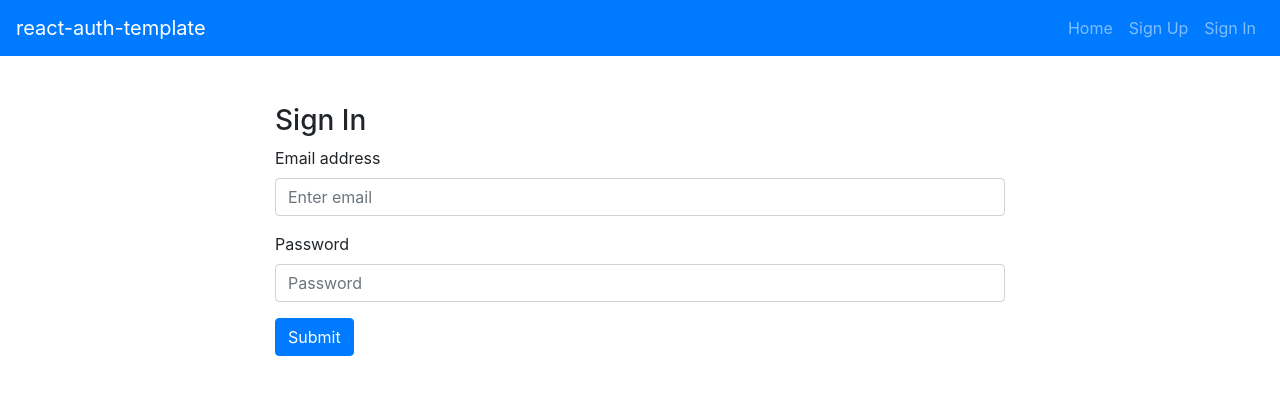
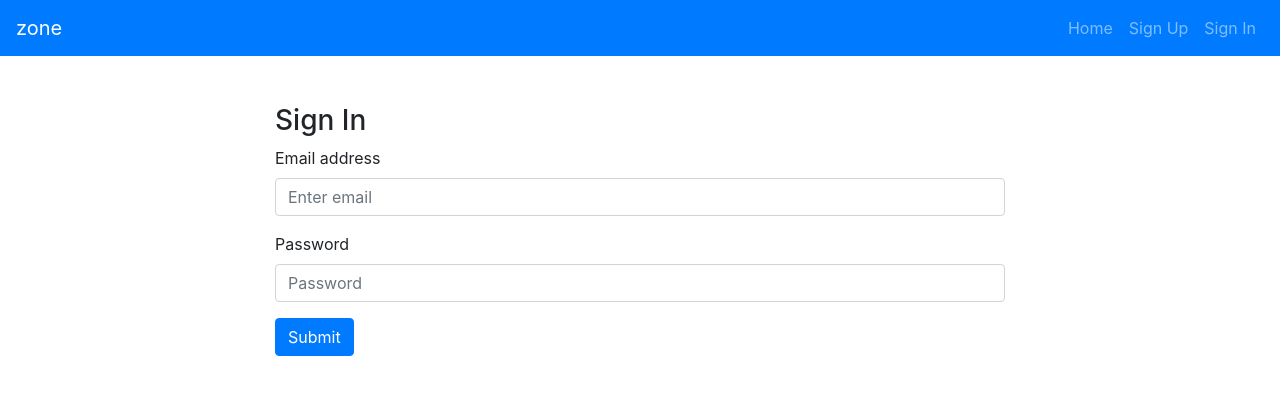
Before and after one commit to puleri/django-app-react, a React app: page /#/sign-in in a window 1280 px wide. Shown: the top 394 px of the page. Built offline with nearby package versions, Linux system fonts and the light colour scheme.

Commit message:
Deployment push
First deploy. Testing on production environment.

```diff
--- a/src/apiConfig.js
+++ b/src/apiConfig.js
@@ -1,6 +1,6 @@
 let apiUrl
 const apiUrls = {
-  production: 'https://aqueous-atoll-85096.herokuapp.com',
+  production: 'https://glacial-cove-65868.herokuapp.com',
   development: 'http://localhost:8000'
 }
 
--- a/src/components/Header/Header.js
+++ b/src/components/Header/Header.js
@@ -25,7 +25,7 @@ const alwaysOptions = (
 const Header = ({ user }) => (
   <Navbar bg="primary" variant="dark" expand="md">
     <Navbar.Brand href="#">
-      react-auth-template
+      zone
     </Navbar.Brand>
     <Navbar.Toggle aria-controls="basic-navbar-nav" />
     <Navbar.Collapse id="basic-navbar-nav">
```
